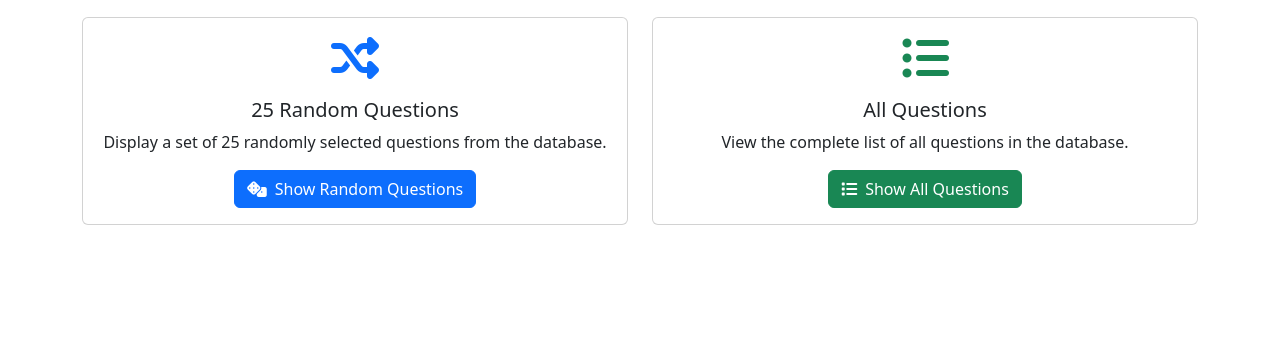
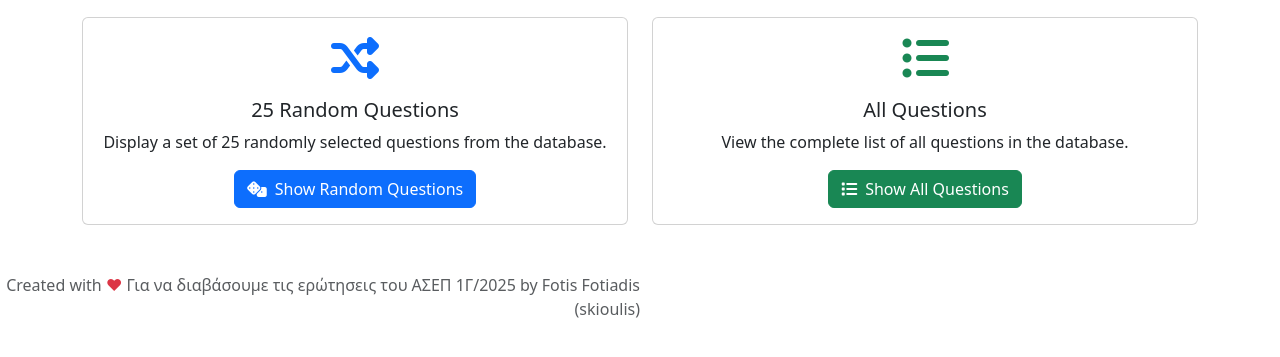
Before and after one commit to Skioulis/Asep-G-2025, a website: page index.html in a window 1280 px wide. Shown: the part 63-420 px from the top of the page. Drawn offline with nearby package versions, Linux system fonts and the light colour scheme.

Commit message:
Add attribution note to footer in `index.html`

```diff
--- a/index.html
+++ b/index.html
@@ -97,11 +97,16 @@
         </div>
     </div>
 
+    <div class="col-md-6 text-md-end">
+        <p class="text-muted">Created with <span class="text-danger">❤</span> Για να διαβάσουμε τις ερώτησεις του ΑΣΕΠ 1Γ/2025 by Fotis Fotiadis (skioulis)</p>
+    </div>
     <!-- Bootstrap JS Bundle with Popper -->
     <script src="https://cdn.jsdelivr.net/npm/bootstrap@5.3.0/dist/js/bootstrap.bundle.min.js"></script>
     <!-- Questions Data -->
     <script src="questions.js"></script>
     <!-- App JavaScript -->
     <script src="app.js"></script>
+
+
 </body>
 </html>
```
